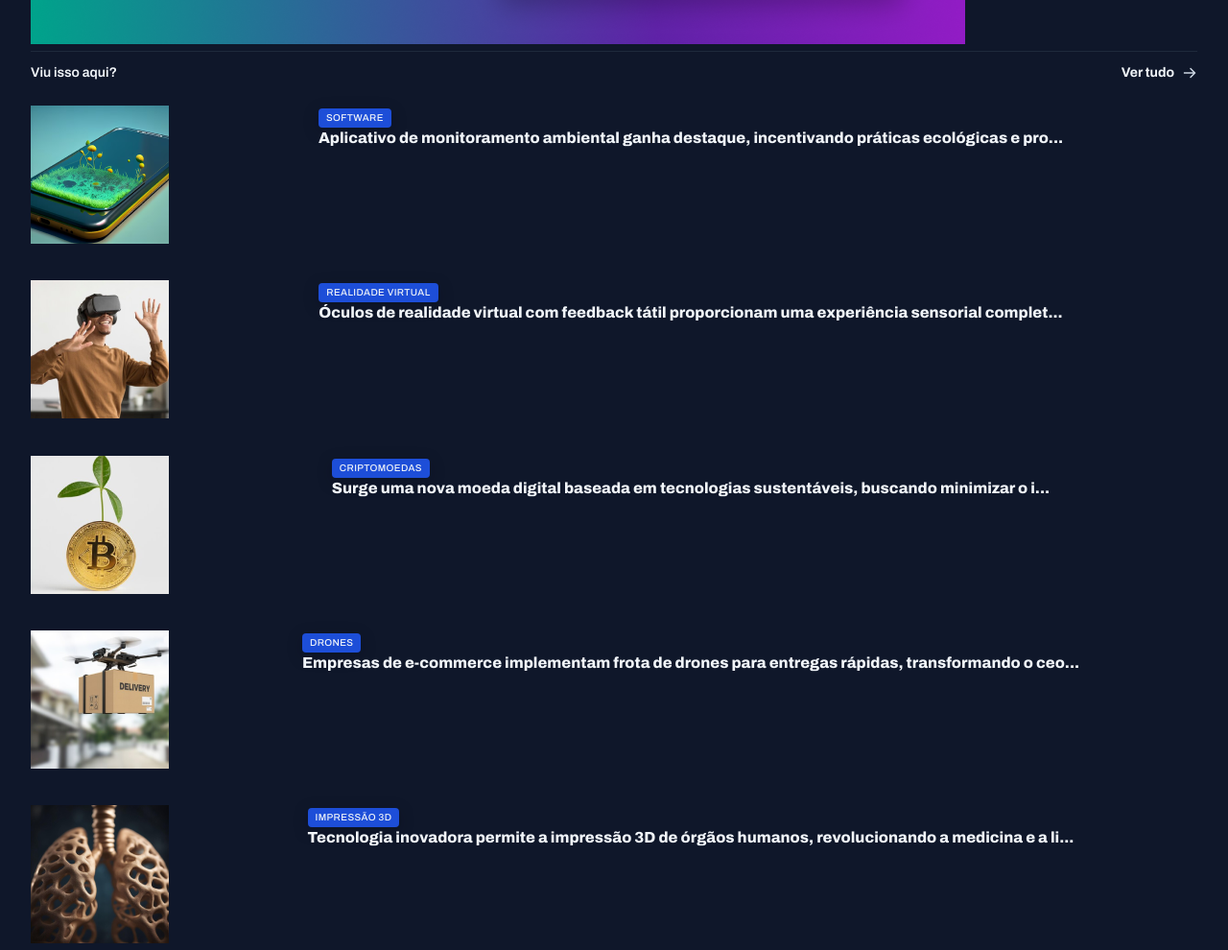
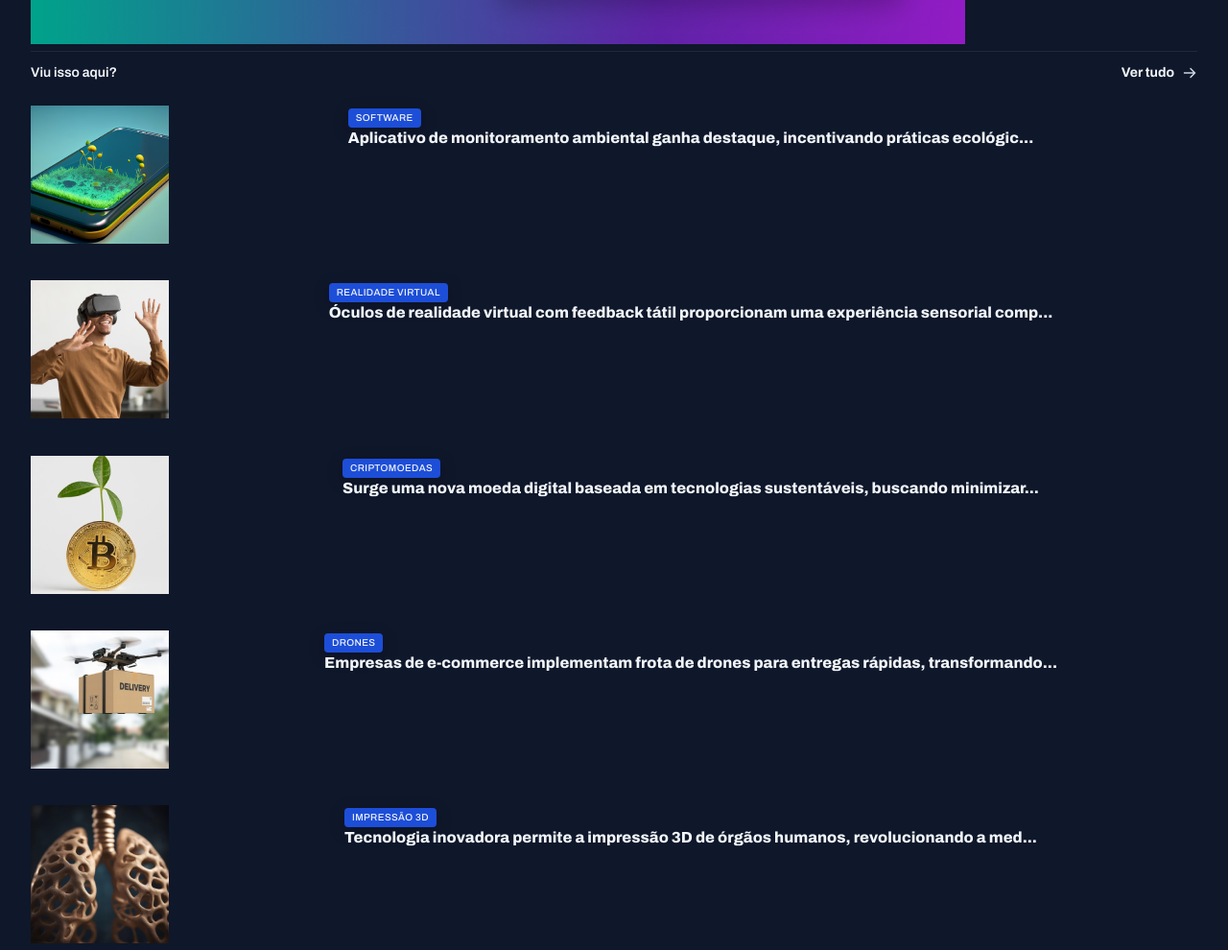
Before and after one commit to paulinhoteixeira/PortalDeNoticias, a plain HTML site: page index.html in a window 1280 px wide. Shown: the part 3244-4234 px from the top of the page at 96% size. Drawn offline with Linux system fonts and the light colour scheme.

Commit message:
last sections styles

```diff
--- a/index.html
+++ b/index.html
@@ -227,7 +227,7 @@
       </div>
     </section>
 
-    <div>
+    <aside>
       <div id="ads">
         <img src="./assets/Ads.png" alt="">
       </div>
@@ -252,7 +252,7 @@
                 software
               </span>
               <h3 class="text-xl">
-                Aplicativo de monitoramento ambiental ganha destaque, incentivando práticas ecológicas e pro...
+                Aplicativo de monitoramento ambiental ganha destaque, incentivando práticas ecológic...
               </h3>
 
             </div>
@@ -267,7 +267,7 @@
                 Realidade Virtual
               </span>
               <h3 class="text-xl">
-                Óculos de realidade virtual com feedback tátil proporcionam uma experiência sensorial complet...
+                Óculos de realidade virtual com feedback tátil proporcionam uma experiência sensorial comp...
               </h3>
 
             </div>
@@ -282,7 +282,7 @@
                 Criptomoedas
               </span>
               <h3 class="text-xl">
-                Surge uma nova moeda digital baseada em tecnologias sustentáveis, buscando minimizar o i...
+                Surge uma nova moeda digital baseada em tecnologias sustentáveis, buscando minimizar...
               </h3>
 
             </div>
@@ -297,7 +297,7 @@
                 Drones
               </span>
               <h3 class="text-xl">
-                Empresas de e-commerce implementam frota de drones para entregas rápidas, transformando o ceo...
+                Empresas de e-commerce implementam frota de drones para entregas rápidas, transformando...
               </h3>
 
             </div>
@@ -312,7 +312,7 @@
                 Impressão 3D
               </span>
               <h3 class="text-xl">
-                Tecnologia inovadora permite a impressão 3D de órgãos humanos, revolucionando a medicina e a li...
+                Tecnologia inovadora permite a impressão 3D de órgãos humanos, revolucionando a med...
               </h3>
 
             </div>
@@ -320,7 +320,7 @@
         </div>
 
       </section>
-    </div>
+    </aside>
   </main>
 </body>
 
```
